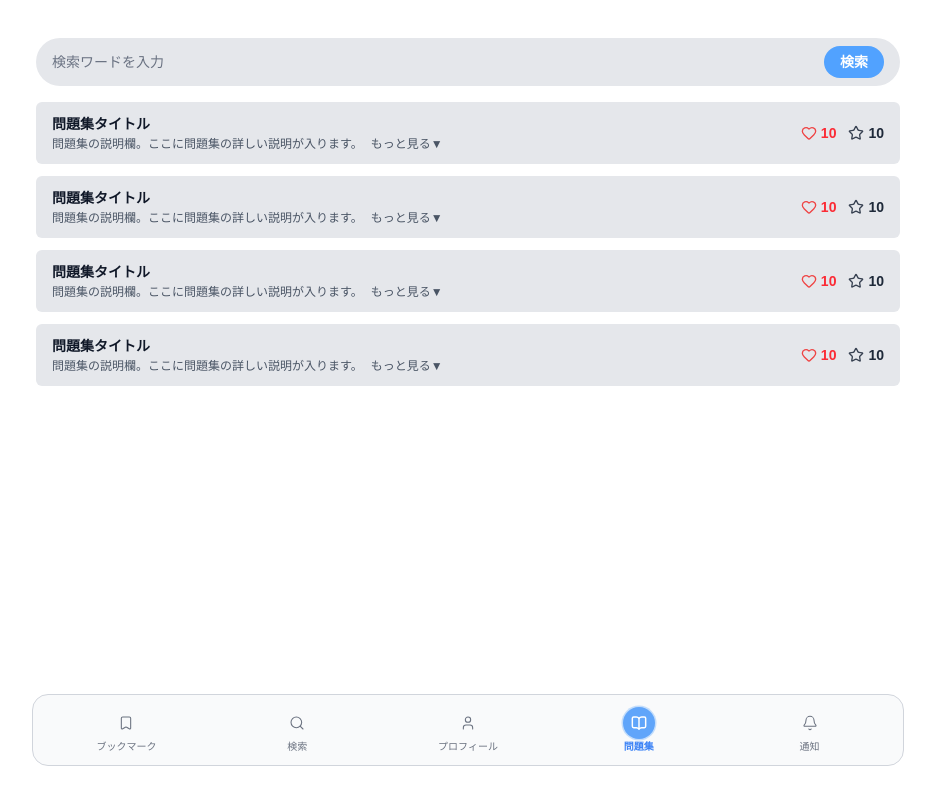
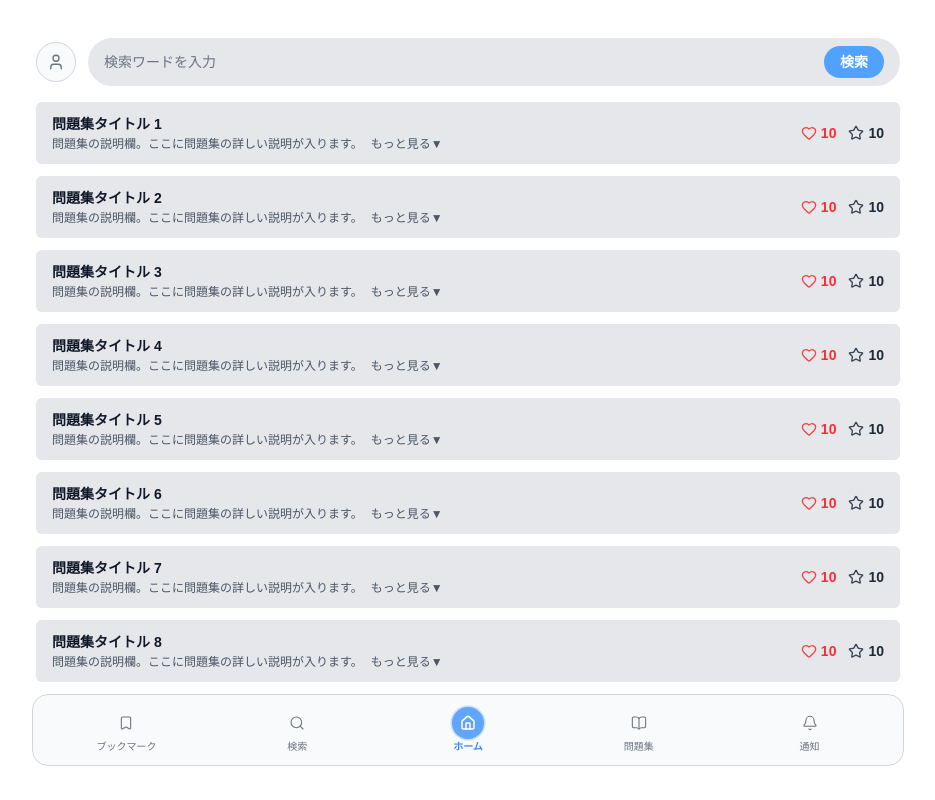
Before and after one commit to itc-s24004/drill-quest, a Next.js app: page / in a window 1280 px wide. Shown: the whole page, without its empty margins (172-1107 px from the left). Built offline with nearby package versions, Linux system fonts and the light colour scheme.

Commit message:
ホーム画面　調整

```diff
--- a/app/_components/BottomNav.tsx
+++ b/app/_components/BottomNav.tsx
@@ -1,9 +1,9 @@
 "use client";
 
 import { usePathname, useRouter } from "next/navigation";
-import { Bookmark, Search, User, BookOpen, Bell, LucideIcon } from "lucide-react";
+import { Bookmark, Search, BookOpen, Bell, Home, LucideIcon } from "lucide-react";
 
-type NavKey = "bookmark" | "search" | "quizzes" | "profile" | "notify";
+type NavKey = "bookmark" | "search" | "home" | "quizzes" | "notify";
 
 type NavItem = {
   key: NavKey;
@@ -15,7 +15,7 @@ type NavItem = {
 const NAV_ITEMS: NavItem[] = [
   { key: "bookmark", label: "ブックマーク", icon: Bookmark, href: "/bookmarks" },
   { key: "search", label: "検索", icon: Search, href: "/search" },
-  { key: "profile", label: "プロフィール", icon: User, href: "/profile" },
+  { key: "home", label: "ホーム", icon: Home, href: "/" },
   { key: "quizzes", label: "問題集", icon: BookOpen, href: "/quizzes" },
   { key: "notify", label: "通知", icon: Bell, href: "/notifications" },
 ];
@@ -25,7 +25,9 @@ export default function BottomNav() {
   const router = useRouter();
 
   const activeKey: NavKey =
-    NAV_ITEMS.find((item) => pathname?.startsWith(item.href))?.key ?? "quizzes";
+    NAV_ITEMS.find((item) =>
+      item.href === "/" ? pathname === "/" : pathname?.startsWith(item.href)
+    )?.key ?? "quizzes";
 
   return (
     <nav className="mt-auto w-full px-3 pb-3" aria-label="メインナビゲーション">
--- /dev/null
+++ b/app/_components/SearchHeader.tsx
@@ -0,0 +1,28 @@
+"use client";
+
+import { User } from "lucide-react";
+import SearchBar from "./SearchBar";
+
+type SearchHeaderProps = {
+  onSearch?: (query: string) => void;
+  onProfileClick?: () => void;
+};
+
+export default function SearchHeader({ onSearch, onProfileClick }: SearchHeaderProps) {
+  return (
+    <div className="flex items-center gap-3 bg-white px-4 py-4">
+      <button
+        type="button"
+        onClick={onProfileClick}
+        aria-label="プロフィール"
+        className="flex h-10 w-10 shrink-0 items-center justify-center rounded-full border border-gray-300 bg-gray-50"
+      >
+        <User size={18} color="#6b7280" strokeWidth={1.8} />
+      </button>
+
+      <div className="flex-1">
+        <SearchBar onSearch={onSearch} />
+      </div>
+    </div>
+  );
+}
--- a/app/layout.module.css
+++ b/app/layout.module.css
@@ -1,5 +1,5 @@
 .contentRoot {
-    min-height: 95vh;
+    height: 95vh;
     width: 900px;
     max-width: 100%;
     margin: auto auto;
--- a/app/layout.tsx
+++ b/app/layout.tsx
@@ -31,7 +31,9 @@ export default function RootLayout({
     >
       <body className="min-h-full flex flex-col">
         <div className={styles.contentRoot}>
-          <div className="flex-1 overflow-y-auto">{children}</div>
+          <div className="flex flex-1 flex-col overflow-hidden">
+            {children}
+          </div>
           <BottomNav />
         </div>
       </body>
--- a/app/page.tsx
+++ b/app/page.tsx
@@ -1,45 +1,26 @@
 "use client";
 
-import SearchBar from "./_components/SearchBar";
+import SearchHeader from "./_components/SearchHeader";
 import QuizCard from "./_components/QuizCard";
 
 // TODO: バックエンド実装後、ここを fetch/DB クエリの結果に差し替える
-const MOCK_QUIZZES = [
-  {
-    id: "1",
-    title: "問題集タイトル",
+const MOCK_QUIZZES = Array.from({ length: 100 }, (_, i) => ({
+  id: String(i + 1),
+  title: `問題集タイトル ${i + 1}`,
   description: "問題集の説明欄。ここに問題集の詳しい説明が入ります。",
   likeCount: 10,
   starCount: 10,
-  },
-  {
-    id: "2",
-    title: "問題集タイトル",
-    description: "問題集の説明欄。ここに問題集の詳しい説明が入ります。",
-    likeCount: 10,
-    starCount: 10,
-  },
-  {
-    id: "3",
-    title: "問題集タイトル",
-    description: "問題集の説明欄。ここに問題集の詳しい説明が入ります。",
-    likeCount: 10,
-    starCount: 10,
-  },
-  {
-    id: "4",
-    title: "問題集タイトル",
-    description: "問題集の説明欄。ここに問題集の詳しい説明が入ります。",
-    likeCount: 10,
-    starCount: 10,
-  },
-];
+}));
 
 export default function HomePage() {
   return (
-    <div className="flex flex-col gap-4 px-4 py-4">
-      <SearchBar onSearch={(q) => console.log("search:", q)} />
+    <div className="flex flex-1 flex-col overflow-hidden">
+      <SearchHeader
+        onSearch={(q) => console.log("search:", q)}
+        onProfileClick={() => console.log("profile clicked")}
+      />
 
+      <div className="flex-1 overflow-y-auto px-4 pb-4">
         <div className="flex flex-col gap-3">
           {MOCK_QUIZZES.map((quiz) => (
             <QuizCard
@@ -52,5 +33,6 @@ export default function HomePage() {
           ))}
         </div>
       </div>
+    </div>
   );
 }
```
Lines whose indentation alone changed are shown as unchanged.
